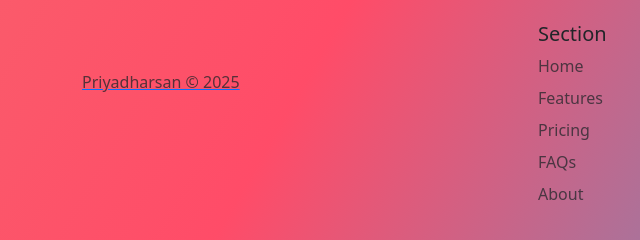
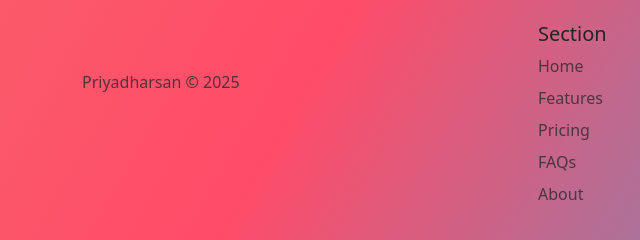
Before and after one commit to Priyadharsant/tindog, a plain HTML site: page index.html in a window 1280 px wide. Shown: the part 2677-2917 px from the top of the page, 0-640 px from the left. Drawn offline with nearby package versions, Linux system fonts and the light colour scheme.

Commit message:
Update index.html

```diff
--- a/index.html
+++ b/index.html
@@ -436,7 +436,7 @@ Download</button> <button type="button" class="btn btn-outline-light px-4">
 
                     </a>
 
-                  <a href="https://priyadharsan.netlify.app" >
+                  <a class="text-decoration-none" href="https://priyadharsan.netlify.app" >
                     <p class="text-body-secondary">Priyadharsan &copy; 2025</p>
                   </a>
 
```
